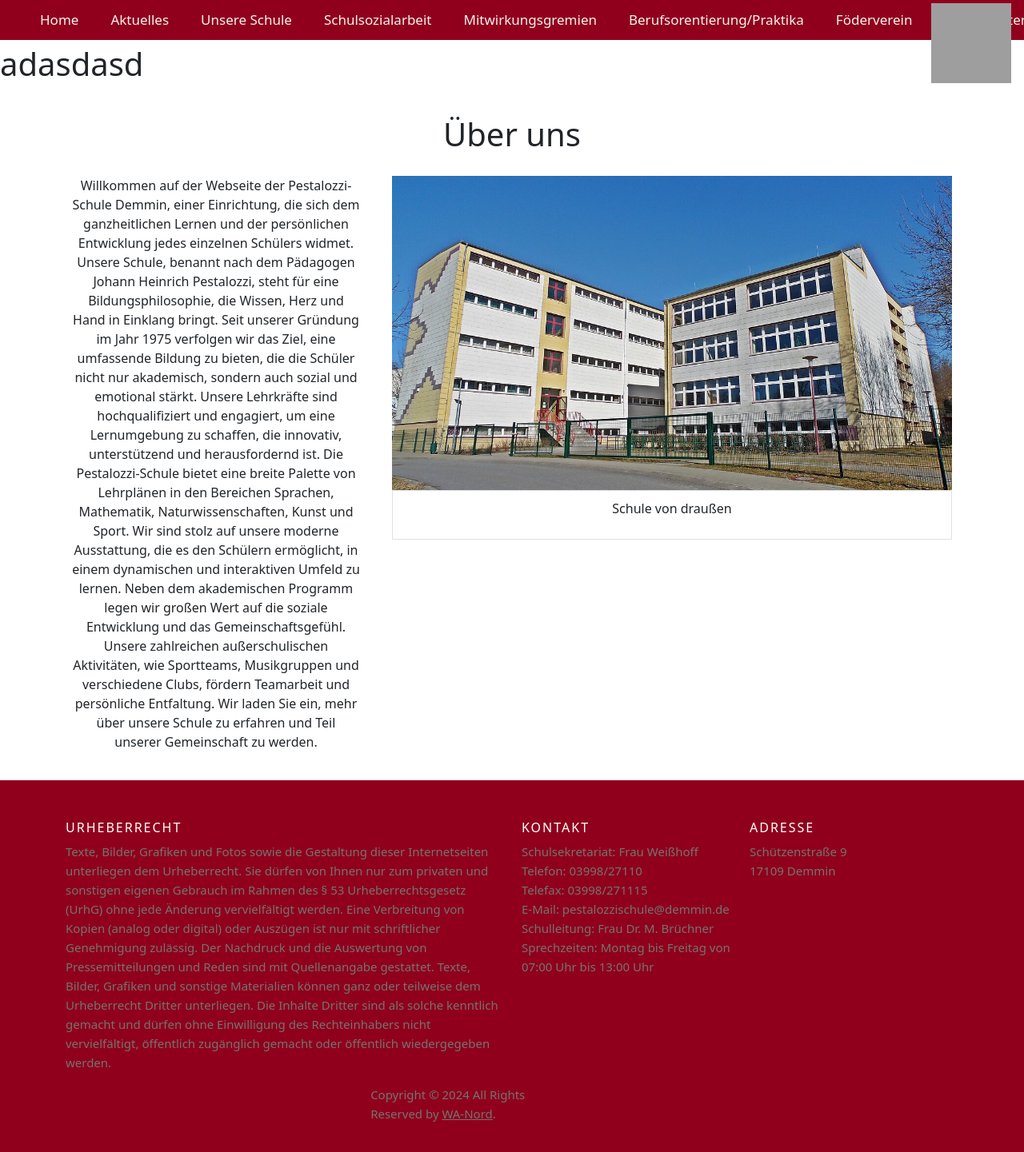
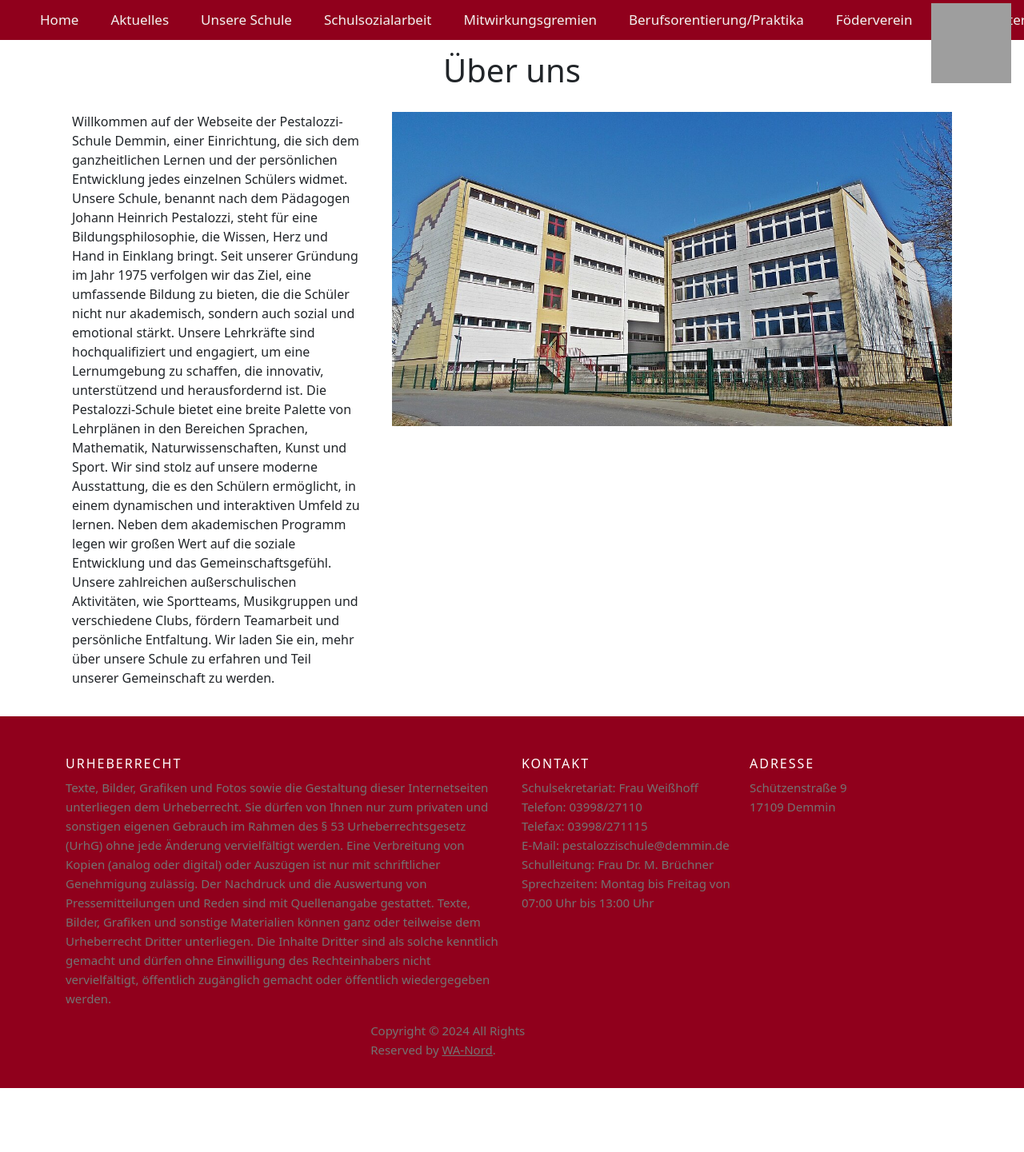
Before and after one commit to Armooooon/Schulwebsite, a PHP site: page /Schulwebseite/ueberUns in a window 1280 px wide. Shown: the whole page at 80% size. After the commit the page ends 1361 px from the top, so only its background shows below. Run offline with PHP 8.4, Linux system fonts and the light colour scheme; grey boxes are pictures that could not be loaded.

Commit message:
cleanup ueberUns

```diff
--- a/VIEW/ueberUns.php
+++ b/VIEW/ueberUns.php
@@ -1,10 +1,8 @@
 <?php Layout::Header("Über uns"); ?>
 
-<h1>date_date_seth</h1>
-<h1>adasdasd</h1>
-<div class="container text-center" style="padding-top: 2rem; gap:10px; ">
+<div class="container" style="padding-top: 2rem; gap:10px; margin-top:2rem;">
   <div class="row">
-    <h1>Über uns</h1>
+    <h1 class="text-center">Über uns</h1>
     <div class="col" style="padding: 20px;">
       <div class="ueberUnsText">
         <p>Willkommen auf der Webseite der Pestalozzi-Schule Demmin, einer Einrichtung, die sich dem ganzheitlichen Lernen und der persönlichen Entwicklung jedes einzelnen Schülers widmet. Unsere Schule, benannt nach dem Pädagogen Johann Heinrich Pestalozzi, steht für eine Bildungsphilosophie, die Wissen, Herz und Hand in Einklang bringt.
@@ -20,9 +18,7 @@
     </div>
     <div class="col" style="padding: 20px;">
       <img src="./IMG/pestaloziSchulfoto.jpg" style="width: 700px;"  alt="Foto der Schule">
-      <div class="border" style="border: 1px solid #ccc; padding: 10px;">
-        <p>Schule von draußen</p>
-      </div>
+
     </div>
   </div>
 </div>
```
